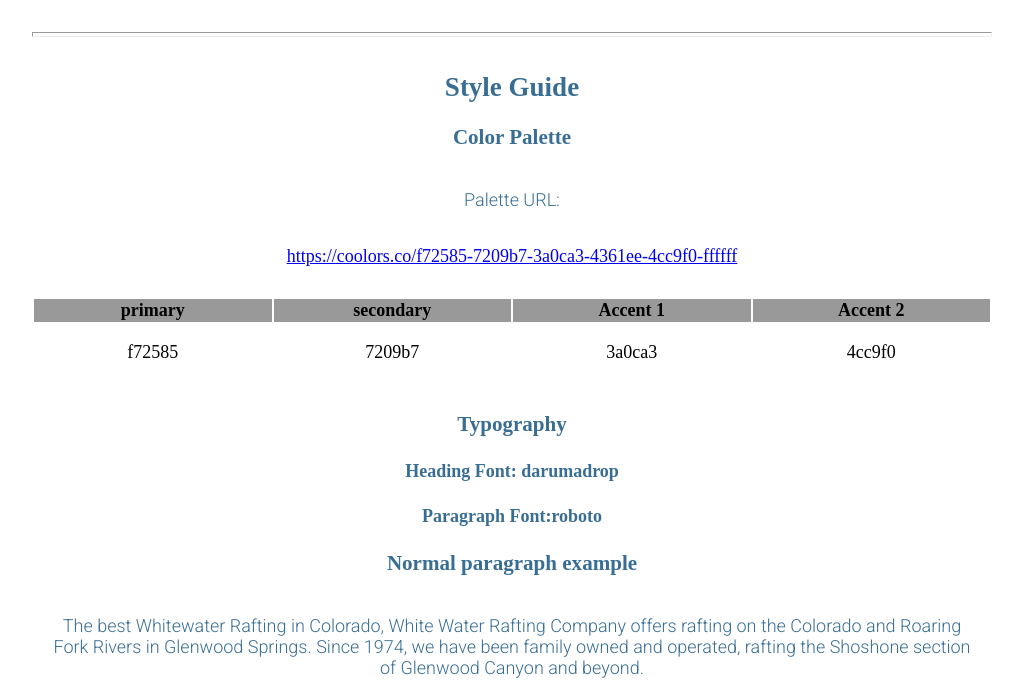
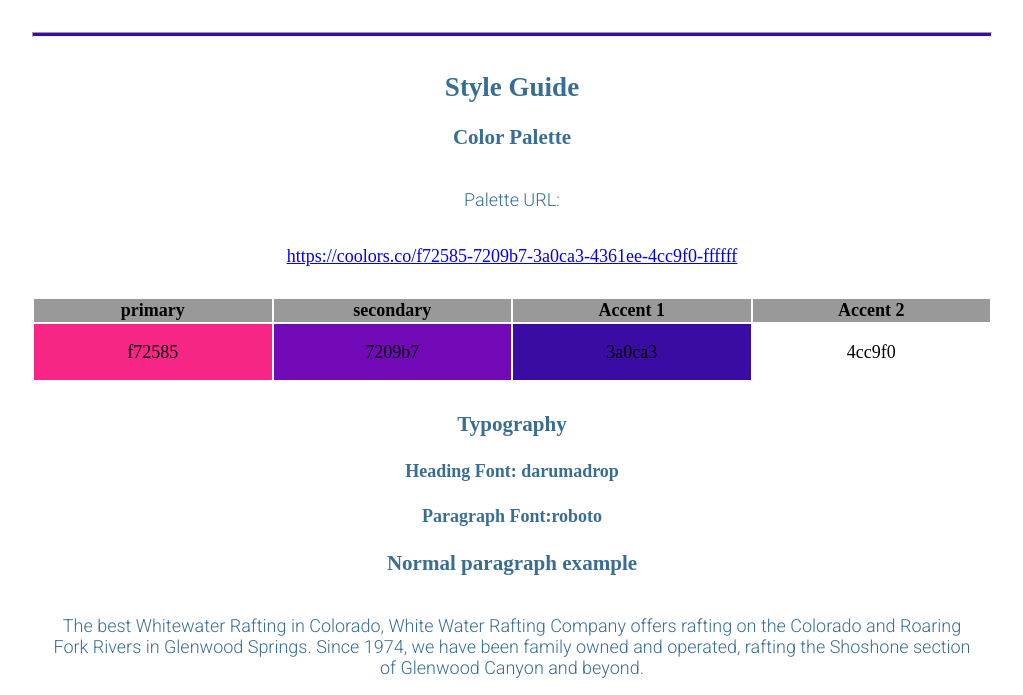
Before and after one commit to edidiong-ukpong/wdd130, a plain HTML site: page wwr/site-plan-rafting.html in a window 1280 px wide. Shown: the part 1105-1800 px from the top of the page, without its empty margins (128-1151 px from the left). Drawn offline with Linux system fonts and the light colour scheme; a web font is replaced by a local one.

Commit message:
correction

```diff
--- a/wwr/styles/site-plan-rafting.css
+++ b/wwr/styles/site-plan-rafting.css
@@ -8,7 +8,7 @@ Fonts are separated by a & */
   /* change the values below to your colors from your palette */
   --primary-color: #f72585;
   --secondary-color: #7209b7;
-  --accent1-color: #>3a0ca3;
+  --accent1-color: #3a0ca3;
   --accent2-color: white;
 
   /* change the values below to your chosen font(s) */
@@ -82,10 +82,10 @@ p {
   height: 3em;
 }
 .primary {
-  background-color: var(--f72585);
+  background-color: var(--primary-color);
 }
 .secondary {
-  background-color: var(7209b7);
+  background-color: var(--secondary-color);
 }
 .accent1 {
   background-color: var(--accent1-color);
```
Also changed, not shown: wwr/site-plan-rafting.html (line endings or trailing spaces).
